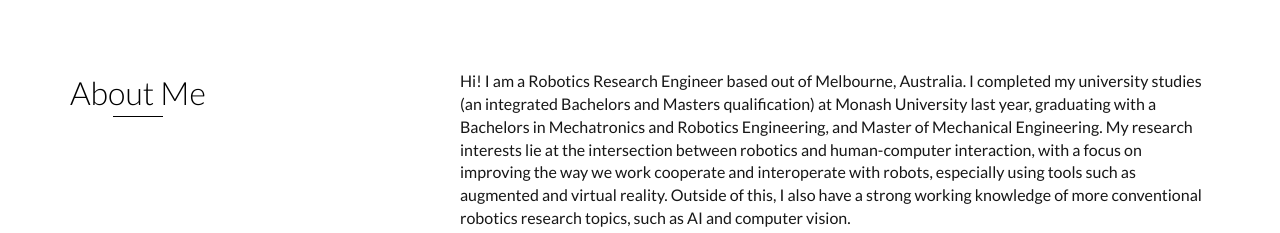
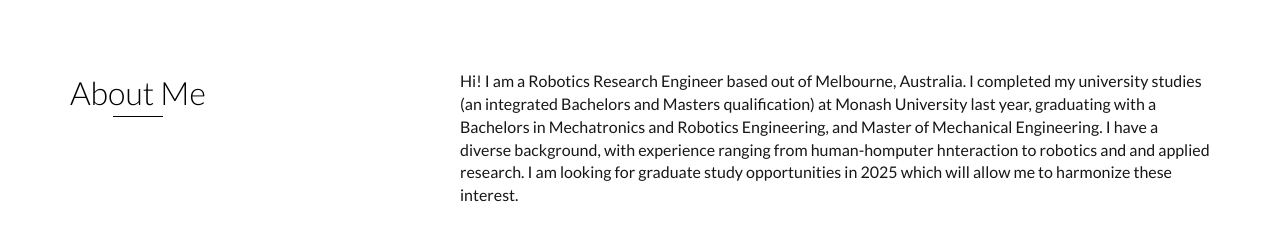
Before and after one commit to standon99/standon99.github.io, a website: page index.html in a window 1280 px wide. Shown: the part 725-958 px from the top of the page. Drawn offline with nearby package versions, Linux system fonts and the light colour scheme.

Commit message:
Updated bio

```diff
--- a/index.html
+++ b/index.html
@@ -77,13 +77,13 @@
                 </div>
                 <div class="col-md-8">
                     <p>
-                        Hi! I am a Robotics Research Engineer based out of Melbourne, Australia. I completed my university studies (an integrated Bachelors and Masters qualification) at Monash University last year, graduating with a Bachelors in Mechatronics and Robotics Engineering, and Master of Mechanical Engineering. My research interests lie at the intersection between robotics and human-computer interaction, with a focus on improving the way we work cooperate and interoperate with robots, especially using tools such as augmented and virtual reality. Outside of this, I also have a strong working knowledge of more conventional robotics research topics, such as AI and computer vision.
+                        Hi! I am a Robotics Research Engineer based out of Melbourne, Australia. I completed my university studies (an integrated Bachelors and Masters qualification) at Monash University last year, graduating with a Bachelors in Mechatronics and Robotics Engineering, and Master of Mechanical Engineering. I have a diverse background, with experience ranging from human-homputer hnteraction to robotics and and applied research. I am looking for graduate study opportunities in 2025 which will allow me to harmonize these interest.
                     </p>
                 </div>
             </div>
         </div>
     </div>
-    <!-- End #about     Hi! I am a Robotics Research Engineer based out of Melbourne, Australia. I completed my university studies (an integrated Bachelors and Masters qualification) at Monash University last year, graduating with a Bachelors in Mechatronics and Robotics Engineering, and Master of Mechanical Engineering. My research interests lie at the intersection between robotics and human-computer interaction, with a focus on creating new user interfaces, both tangible and in the digital world (in AR and VR in particular). Outside of this, I also have a strong working knowledge of more conventional robotics research topics, such as AI and computer vision.
+    <!-- End #about     Hi! I am a Robotics Research Engineer based out of Melbourne, Australia. I completed my university studies (an integrated Bachelors and Masters qualification) at Monash University last year, graduating with a Bachelors in Mechatronics and Robotics Engineering, and Master of Mechanical Engineering. My research interests lie at the intersection between robotics and human-computer interaction, with a focus on creating new user interfaces, both tangible and in the digital world (in AR and VR in particular). Outside of this, I also have a strong working knowledge of more conventional robotics research topics, such as AI and computer vision. My research interests lie at the intersection between robotics and human-computer interaction, with a focus on improving the way we work cooperate and interoperate with robots, especially using tools such as augmented and virtual reality. Outside of this, I also have a strong working knowledge of more conventional robotics research topics, such as AI and computer vision.
                     </p>-->
 
     <div id="experience" class="background-alt">
```
